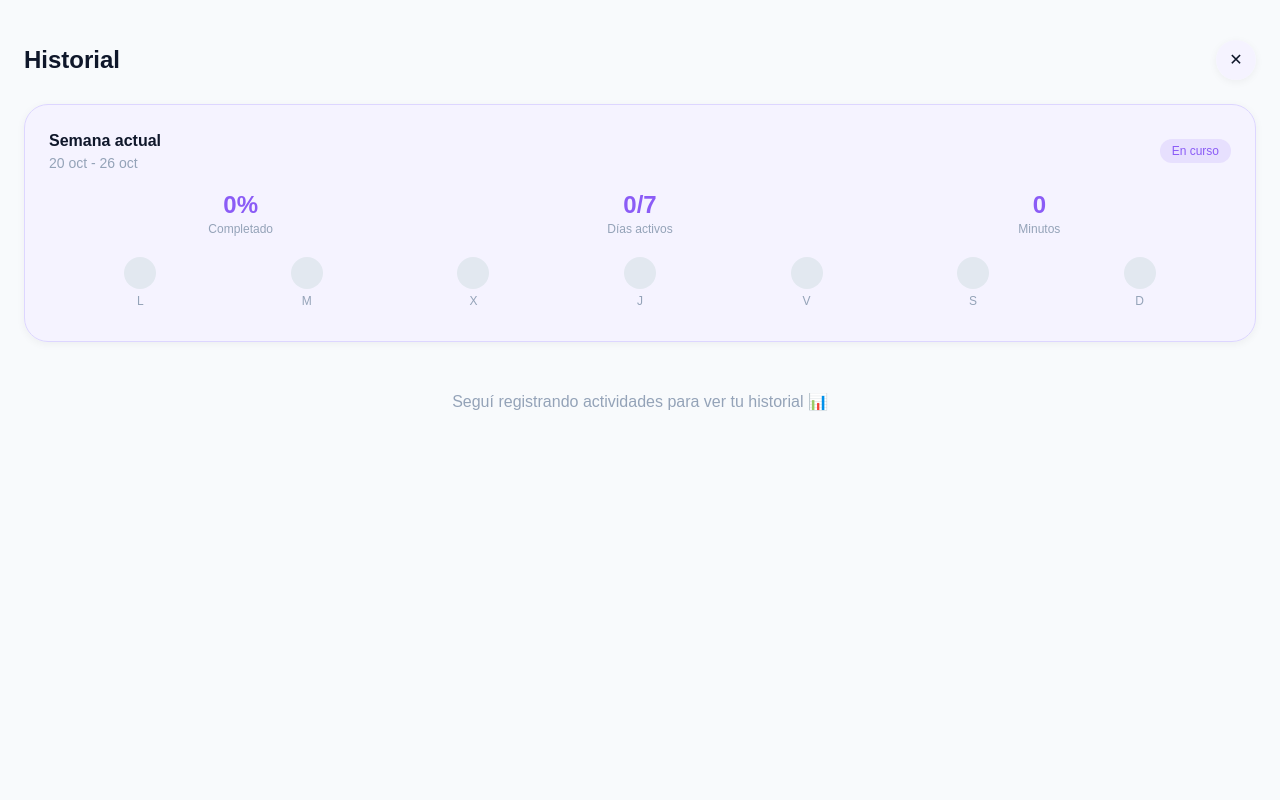
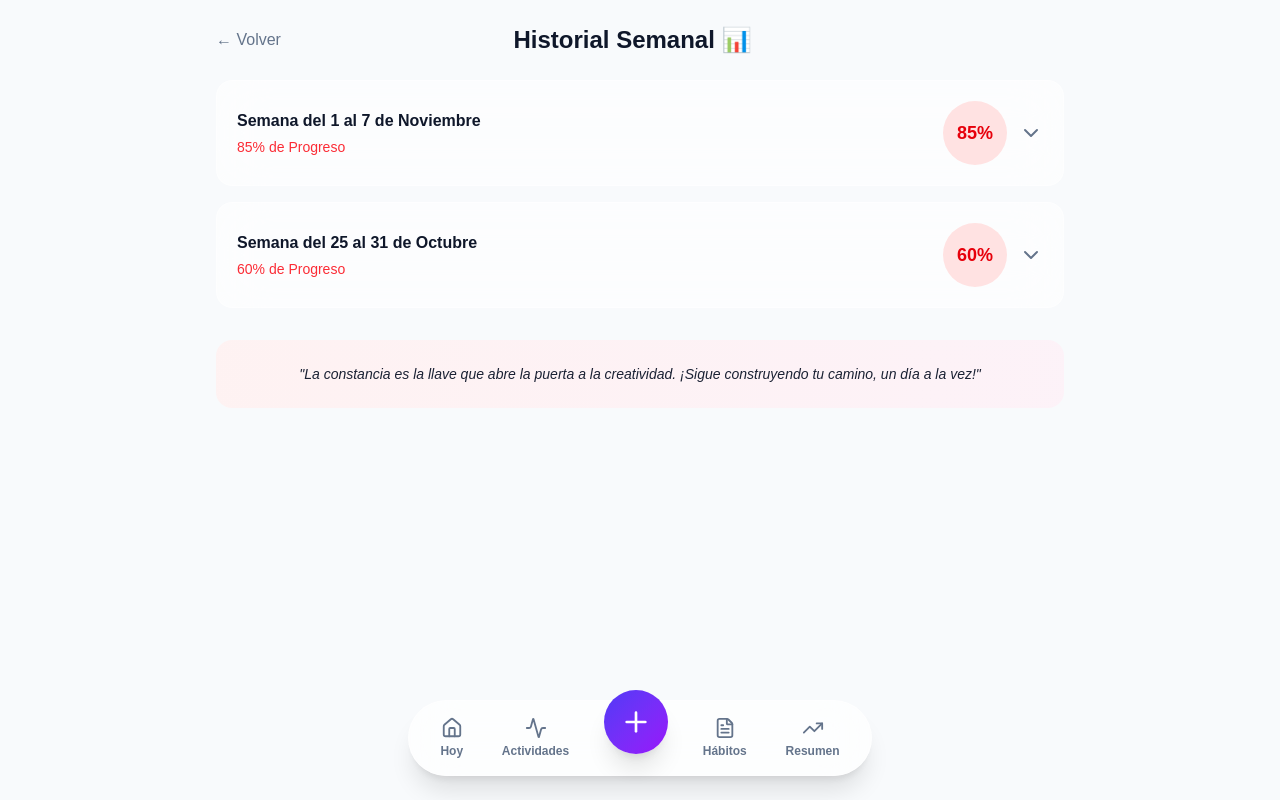
Before and after one commit to agustinmoren0/rocket-app, a Next.js app: page /historial in a window 1280 px wide. Built offline with nearby package versions, Linux system fonts and the light colour scheme.

Commit message:
feat: correcciones UX + calendario completo + roadmap estratégico

```diff
--- a/app/actividades/page.tsx
+++ b/app/actividades/page.tsx
@@ -18,8 +18,8 @@ export default function ActividadesPage() {
   }, []);
 
   return (
-    <main className="min-h-screen bg-gradient-to-br from-indigo-50 via-white to-purple-50">
-      <div className="max-w-4xl mx-auto p-6 pb-32">
+    <main className="min-h-screen bg-gradient-to-br from-indigo-50 via-white to-purple-50 pb-40">
+      <div className="max-w-4xl mx-auto p-6">
         {/* Header */}
         <div className="flex items-center justify-between mb-6">
           <div>
--- a/app/calendario/page.tsx
+++ b/app/calendario/page.tsx
@@ -2,12 +2,16 @@
 
 import { useState } from 'react';
 import { useRouter } from 'next/navigation';
-import { Calendar, ChevronLeft, ChevronRight } from 'lucide-react';
+import { ChevronLeft, ChevronRight, Clock } from 'lucide-react';
+import { useTheme } from '../hooks/useTheme';
+import BottomNav from '../components/BottomNav';
 
 export default function CalendarioPage() {
   const router = useRouter();
+  const { currentTheme } = useTheme();
   const [view, setView] = useState<'day' | 'week' | 'month'>('week');
   const [currentDate, setCurrentDate] = useState(new Date());
+  const [selectedDay, setSelectedDay] = useState<number | null>(null);
 
   const daysInMonth = new Date(
     currentDate.getFullYear(),
@@ -21,15 +25,19 @@ export default function CalendarioPage() {
     1
   ).getDay();
 
+  // Mock events para demo
+  const mockEvents = [
+    { hour: 9, title: 'Correr', duration: 30, color: 'bg-green-500' },
+    { hour: 14, title: 'Meditar', duration: 20, color: 'bg-purple-500' },
+    { hour: 18, title: 'Leer', duration: 40, color: 'bg-blue-500' },
+  ];
+
   return (
-    <main className="min-h-screen bg-gradient-to-br from-indigo-50 via-white to-purple-50 pb-32">
+    <main className={`min-h-screen ${currentTheme.bg} pb-40`}>
       <div className="max-w-4xl mx-auto p-6">
         {/* Header */}
         <div className="flex items-center justify-between mb-6">
-          <button
-            onClick={() => router.back()}
-            className="text-slate-600 hover:text-slate-900"
-          >
+          <button onClick={() => router.back()} className="text-slate-600">
             ← Volver
           </button>
           <h1 className="text-2xl font-bold text-slate-900">Calendario 📅</h1>
@@ -38,17 +46,19 @@ export default function CalendarioPage() {
 
         {/* View Selector */}
         <div className="flex gap-2 mb-6 bg-white/60 backdrop-blur-xl rounded-2xl p-1 border border-white/40">
-          {['day', 'week', 'month'].map((v) => (
+          {[
+            { key: 'day', label: 'Diario' },
+            { key: 'week', label: 'Semanal' },
+            { key: 'month', label: 'Mensual' }
+          ].map((v) => (
             <button
-              key={v}
-              onClick={() => setView(v as any)}
+              key={v.key}
+              onClick={() => setView(v.key as any)}
               className={`flex-1 py-2 rounded-xl font-medium text-sm transition-all ${
-                view === v
-                  ? 'bg-indigo-600 text-white'
-                  : 'text-slate-600 hover:bg-white/50'
+                view === v.key ? 'bg-indigo-600 text-white' : 'text-slate-600'
               }`}
             >
-              {v === 'day' ? 'Diario' : v === 'week' ? 'Semanal' : 'Mensual'}
+              {v.label}
             </button>
           ))}
         </div>
@@ -56,23 +66,76 @@ export default function CalendarioPage() {
         {/* Month Navigation */}
         <div className="flex items-center justify-between mb-6 bg-white/60 backdrop-blur-xl rounded-2xl p-4 border border-white/40">
           <button
-            onClick={() => setCurrentDate(new Date(currentDate.setMonth(currentDate.getMonth() - 1)))}
+            onClick={() => {
+              const newDate = new Date(currentDate);
+              newDate.setMonth(newDate.getMonth() - 1);
+              setCurrentDate(newDate);
+            }}
             className="p-2 hover:bg-white/50 rounded-lg"
           >
             <ChevronLeft size={20} />
           </button>
-          <h2 className="text-lg font-bold text-slate-900">
+          <h2 className="text-lg font-bold text-slate-900 capitalize">
             {currentDate.toLocaleDateString('es-ES', { month: 'long', year: 'numeric' })}
           </h2>
           <button
-            onClick={() => setCurrentDate(new Date(currentDate.setMonth(currentDate.getMonth() + 1)))}
+            onClick={() => {
+              const newDate = new Date(currentDate);
+              newDate.setMonth(newDate.getMonth() + 1);
+              setCurrentDate(newDate);
+            }}
             className="p-2 hover:bg-white/50 rounded-lg"
           >
             <ChevronRight size={20} />
           </button>
         </div>
 
-        {/* Calendar Grid */}
+        {/* Vista Diaria */}
+        {view === 'day' && (
+          <div className="bg-white/60 backdrop-blur-xl rounded-2xl p-6 border border-white/40 space-y-2">
+            {Array.from({ length: 24 }).map((_, hour) => (
+              <div key={hour} className="flex items-start gap-3 py-3 border-b border-slate-100">
+                <span className="text-sm text-slate-500 w-16">
+                  {hour.toString().padStart(2, '0')}:00
+                </span>
+                <div className="flex-1">
+                  {mockEvents.find(e => e.hour === hour) ? (
+                    <div className={`p-3 rounded-lg ${mockEvents.find(e => e.hour === hour)?.color} text-white`}>
+                      <p className="font-medium">{mockEvents.find(e => e.hour === hour)?.title}</p>
+                      <p className="text-xs opacity-80">{mockEvents.find(e => e.hour === hour)?.duration} min</p>
+                    </div>
+                  ) : (
+                    <div className="h-2" />
+                  )}
+                </div>
+              </div>
+            ))}
+          </div>
+        )}
+
+        {/* Vista Semanal */}
+        {view === 'week' && (
+          <div className="bg-white/60 backdrop-blur-xl rounded-2xl p-6 border border-white/40">
+            <div className="grid grid-cols-7 gap-2 mb-4">
+              {['D', 'L', 'M', 'M', 'J', 'V', 'S'].map((day, i) => (
+                <div key={i} className="text-center">
+                  <p className="text-xs text-slate-500 mb-2">{day}</p>
+                  <button className="w-full aspect-square rounded-xl bg-white/50 hover:bg-white flex flex-col items-center justify-center">
+                    <span className="text-lg font-bold">{i + 20}</span>
+                    {Math.random() > 0.5 && (
+                      <div className="flex gap-1 mt-1">
+                        <div className="w-1 h-1 rounded-full bg-green-500" />
+                        <div className="w-1 h-1 rounded-full bg-purple-500" />
+                      </div>
+                    )}
+                  </button>
+                </div>
+              ))}
+            </div>
+          </div>
+        )}
+
+        {/* Vista Mensual */}
         {view === 'month' && (
           <div className="bg-white/60 backdrop-blur-xl rounded-2xl p-6 border border-white/40">
             <div className="grid grid-cols-7 gap-2 mb-2">
@@ -94,23 +157,46 @@ export default function CalendarioPage() {
                 return (
                   <button
                     key={day}
+                    onClick={() => setSelectedDay(day === selectedDay ? null : day)}
                     className={`aspect-square rounded-xl flex flex-col items-center justify-center transition-all ${
-                      isToday
-                        ? 'bg-indigo-600 text-white font-bold'
-                        : 'bg-white/50 hover:bg-white text-slate-700'
+                      isToday ? 'bg-indigo-600 text-white font-bold' :
+                      selectedDay === day ? 'bg-indigo-100 text-indigo-600' :
+                      'bg-white/50 hover:bg-white text-slate-700'
                     }`}
                   >
                     <span className="text-sm">{day}</span>
                     {Math.random() > 0.7 && (
-                      <div className="w-1 h-1 rounded-full bg-green-500 mt-1" />
+                      <div className="flex gap-0.5 mt-1">
+                        <div className="w-1 h-1 rounded-full bg-green-500" />
+                        <div className="w-1 h-1 rounded-full bg-purple-500" />
+                      </div>
                     )}
                   </button>
                 );
               })}
             </div>
+
+            {/* Actividades del día seleccionado */}
+            {selectedDay && (
+              <div className="mt-6 pt-6 border-t border-slate-200 space-y-3">
+                <h3 className="font-bold text-slate-900 mb-3">
+                  Actividades del {selectedDay} de {currentDate.toLocaleDateString('es-ES', { month: 'long' })}
+                </h3>
+                {mockEvents.map((event, i) => (
+                  <div key={i} className="p-4 bg-white/50 rounded-xl flex items-center gap-3">
+                    <Clock size={18} className="text-slate-500" />
+                    <div className="flex-1">
+                      <p className="font-medium text-slate-900">{event.title}</p>
+                      <p className="text-sm text-slate-600">{event.hour}:00 - {event.duration} min</p>
+                    </div>
+                  </div>
+                ))}
+              </div>
+            )}
           </div>
         )}
       </div>
+      <BottomNav />
     </main>
   );
 }
--- a/app/components/BottomNav.tsx
+++ b/app/components/BottomNav.tsx
@@ -63,21 +63,9 @@ export default function BottomNav() {
 
       {/* Bottom Nav */}
       <footer className="fixed bottom-0 left-0 right-0 z-30">
-        <div className="relative max-w-lg mx-auto px-6 pb-6">
-          <div className="absolute -top-8 left-1/2 -translate-x-1/2">
-            <motion.button
-              whileTap={{ scale: 0.9 }}
-              onClick={() => setShowFab(!showFab)}
-              className={`w-16 h-16 rounded-full bg-gradient-to-br from-indigo-600 to-purple-600 text-white shadow-xl flex items-center justify-center transition-all ${
-                showFab ? 'rotate-45' : ''
-              }`}
-            >
-              <Plus size={32} />
-            </motion.button>
-          </div>
-
+        <div className="max-w-lg mx-auto px-6 pb-6">
           <div className="rounded-full backdrop-blur-xl bg-white/70 border border-white/40 shadow-xl p-1">
-            <nav className="flex items-center justify-between px-2">
+            <nav className="flex items-center justify-around px-2">
               <Link href="/">
                 <button className={`flex flex-col items-center p-3 rounded-full transition-all ${
                   pathname === '/' ? 'bg-indigo-100 text-indigo-600' : 'text-slate-600'
@@ -96,7 +84,17 @@ export default function BottomNav() {
                 </button>
               </Link>
 
-              <div className="w-16" />
+              {/* FAB integrado */}
+              <button
+                onClick={() => setShowFab(!showFab)}
+                className="flex flex-col items-center p-2 -mt-8"
+              >
+                <div className={`w-16 h-16 rounded-full bg-gradient-to-br from-indigo-600 to-purple-600 text-white shadow-xl flex items-center justify-center transition-all ${
+                  showFab ? 'rotate-45' : ''
+                }`}>
+                  <Plus size={32} />
+                </div>
+              </button>
 
               <Link href="/mis-habitos">
                 <button className={`flex flex-col items-center p-3 rounded-full transition-all ${
--- a/app/estadisticas/page.tsx
+++ b/app/estadisticas/page.tsx
@@ -30,7 +30,7 @@ export default function EstadisticasPage() {
   }, []);
 
   return (
-    <main className={`min-h-screen ${currentTheme.bg} p-6`}>
+    <main className={`min-h-screen ${currentTheme.bg} pb-40 p-6`}>
       <div className="max-w-4xl mx-auto">
         {/* Header */}
         <div className="flex items-center justify-between mb-6">
--- a/app/historial/page.tsx
+++ b/app/historial/page.tsx
@@ -1,122 +1,95 @@
-/* INSTRUCCIONES PARA CLAUDE VS CODE:
-1. Creá app/historial/page.tsx
-2. Pegá este código
-*/
-
 'use client'
 
+import { useState } from 'react';
 import { useRouter } from 'next/navigation';
-import { loadData } from '../lib/store';
+import { ChevronDown, ChevronUp } from 'lucide-react';
 import { useTheme } from '../hooks/useTheme';
+import BottomNav from '../components/BottomNav';
 
 export default function HistorialPage() {
   const router = useRouter();
   const { currentTheme } = useTheme();
-  const data = loadData();
+  const [expandedWeeks, setExpandedWeeks] = useState<number[]>([]);
 
   const weeks = [
-    {
-      label: 'Semana actual',
-      data: data.currentWeek,
-      isActive: true
-    }
+    { id: 1, range: 'Semana del 1 al 7 de Noviembre', progress: 85, days: [
+      { day: 'Lunes', completed: true, activities: 3 },
+      { day: 'Martes', completed: true, activities: 2 },
+      { day: 'Miércoles', completed: false, activities: 0 },
+    ]},
+    { id: 2, range: 'Semana del 25 al 31 de Octubre', progress: 60, days: [
+      { day: 'Lunes', completed: true, activities: 2 },
+      { day: 'Martes', completed: false, activities: 0 },
+    ]},
   ];
 
-  if (data.previousWeek) {
-    weeks.push({
-      label: 'Semana pasada',
-      data: data.previousWeek,
-      isActive: false
-    });
-  }
+  const toggleWeek = (id: number) => {
+    setExpandedWeeks(prev =>
+      prev.includes(id) ? prev.filter(w => w !== id) : [...prev, id]
+    );
+  };
 
   return (
-    <main className={`min-h-screen bg-gradient-to-br ${currentTheme.bg}`}>
-      <header className="px-6 pt-10 pb-6 flex items-center justify-between animate-fadeIn">
-        <h1 className="text-2xl font-bold text-slate-800">
-          Historial
-        </h1>
+    <main className={`min-h-screen ${currentTheme.bg} pb-40`}>
+      <div className="max-w-4xl mx-auto p-6">
+        <div className="flex items-center justify-between mb-6">
+          <button onClick={() => router.back()} className="text-slate-600">
+            ← Volver
+          </button>
+          <h1 className="text-2xl font-bold text-slate-900">Historial Semanal 📊</h1>
+          <div className="w-20" />
+        </div>
+
+        <div className="space-y-4">
+          {weeks.map((week) => (
+            <div key={week.id} className="bg-white/60 backdrop-blur-xl rounded-2xl border border-white/40 overflow-hidden">
               <button
-          onClick={() => router.back()}
-          className={`w-10 h-10 rounded-full ${currentTheme.bgCard} shadow-sm flex items-center justify-center ${currentTheme.bgHover}`}
+                onClick={() => toggleWeek(week.id)}
+                className="w-full p-5 flex items-center justify-between hover:bg-white/50 transition-colors"
               >
-          ✕
-        </button>
-      </header>
-
-      <div className="px-6 space-y-4 pb-12">
-        {weeks.map((week, i) => {
-          const activeDays = week.data.activeDays.filter(Boolean).length;
-          const progress = Math.round((activeDays / 7) * 100);
-
-          return (
-            <div
-              key={i}
-              className={`${currentTheme.bgCard} rounded-3xl shadow-sm p-6 animate-slideUp border ${currentTheme.border}`}
-              style={{animationDelay: `${i * 0.1}s`}}
-            >
-              <div className="flex items-center justify-between mb-4">
-                <div>
-                  <h3 className="font-semibold text-slate-800">{week.label}</h3>
-                  <p className="text-sm text-slate-500">
-                    {formatWeekRange(week.data.startDate)}
+                <div className="text-left">
+                  <h3 className="font-bold text-slate-900">{week.range}</h3>
+                  <p className="text-sm text-red-500 font-medium mt-1">
+                    {week.progress}% de Progreso
                   </p>
                 </div>
-                {week.isActive && (
-                  <span className="px-3 py-1 rounded-full text-xs font-medium" style={{backgroundColor: currentTheme.primary + '20', color: currentTheme.primary}}>
-                    En curso
-                  </span>
-                )}
+                <div className="flex items-center gap-3">
+                  <div className="w-16 h-16 rounded-full bg-red-100 flex items-center justify-center">
+                    <span className="text-lg font-bold text-red-600">{week.progress}%</span>
                   </div>
+                  {expandedWeeks.includes(week.id) ?
+                    <ChevronUp className="text-slate-600" /> :
+                    <ChevronDown className="text-slate-600" />
+                  }
+                </div>
+              </button>
 
-              <div className="grid grid-cols-3 gap-4 mb-4">
-                <div className="text-center">
-                  <p className="text-2xl font-bold" style={{color: currentTheme.primary}}>{progress}%</p>
-                  <p className="text-xs text-slate-500">Completado</p>
+              {expandedWeeks.includes(week.id) && (
+                <div className="px-5 pb-5 space-y-2">
+                  {week.days.map((day, i) => (
+                    <div key={i} className="p-4 bg-white/50 rounded-xl flex items-center justify-between">
+                      <div>
+                        <p className="font-medium text-slate-900">{day.day}</p>
+                        <p className="text-sm text-slate-600">{day.activities} actividades</p>
                       </div>
-                <div className="text-center">
-                  <p className="text-2xl font-bold" style={{color: currentTheme.primary}}>{activeDays}/7</p>
-                  <p className="text-xs text-slate-500">Días activos</p>
-                </div>
-                <div className="text-center">
-                  <p className="text-2xl font-bold" style={{color: currentTheme.primary}}>{week.data.totalMinutes}</p>
-                  <p className="text-xs text-slate-500">Minutos</p>
-                </div>
-              </div>
-
-              {/* Mini gráfico de burbujas */}
-              <div className={`flex justify-around items-end h-16 px-2 ${currentTheme.bgHover} rounded-2xl py-2`}>
-                {week.data.activeDays.map((active, j) => (
-                  <div key={j} className="flex flex-col items-center gap-1">
-                    <div className={`w-8 h-8 rounded-full`} style={{backgroundColor: active ? currentTheme.primary : '#e2e8f0'}} />
-                    <span className="text-xs text-slate-400">
-                      {['L','M','X','J','V','S','D'][j]}
-                    </span>
+                      <div className={`w-3 h-3 rounded-full ${
+                        day.completed ? 'bg-green-500' : 'bg-slate-300'
+                      }`} />
                     </div>
                   ))}
                 </div>
+              )}
             </div>
-          );
-        })}
+          ))}
+        </div>
 
-        {weeks.length === 1 && (
-          <div className="text-center py-8">
-            <p className="text-slate-500">
-              Seguí registrando actividades para ver tu historial 📊
+        <div className="mt-8 p-6 bg-gradient-to-r from-red-50 to-pink-50 rounded-2xl">
+          <p className="text-sm text-slate-700 italic text-center">
+            "La constancia es la llave que abre la puerta a la creatividad. ¡Sigue construyendo tu camino, un día a la vez!"
           </p>
         </div>
-        )}
       </div>
+      <BottomNav />
     </main>
   );
 }
-
-function formatWeekRange(startDate: string): string {
-  const start = new Date(startDate);
-  const end = new Date(start);
-  end.setDate(start.getDate() + 6);
-
-  const months = ['ene','feb','mar','abr','may','jun','jul','ago','sep','oct','nov','dic'];
-
-  return `${start.getDate()} ${months[start.getMonth()]} - ${end.getDate()} ${months[end.getMonth()]}`;
-}
--- a/app/mis-habitos/page.tsx
+++ b/app/mis-habitos/page.tsx
@@ -55,7 +55,7 @@ export default function MisHabitosPage() {
   };
 
   return (
-    <main className={`min-h-screen ${currentTheme.bg} p-6`}>
+    <main className={`min-h-screen ${currentTheme.bg} pb-40 p-6`}>
       <div className="max-w-4xl mx-auto">
         {/* Header */}
         <div className="flex items-center justify-between mb-6">
```
Also changed, not shown: app/balance/page.tsx (+21 -0 lines). Lines whose indentation alone changed are shown as unchanged.
